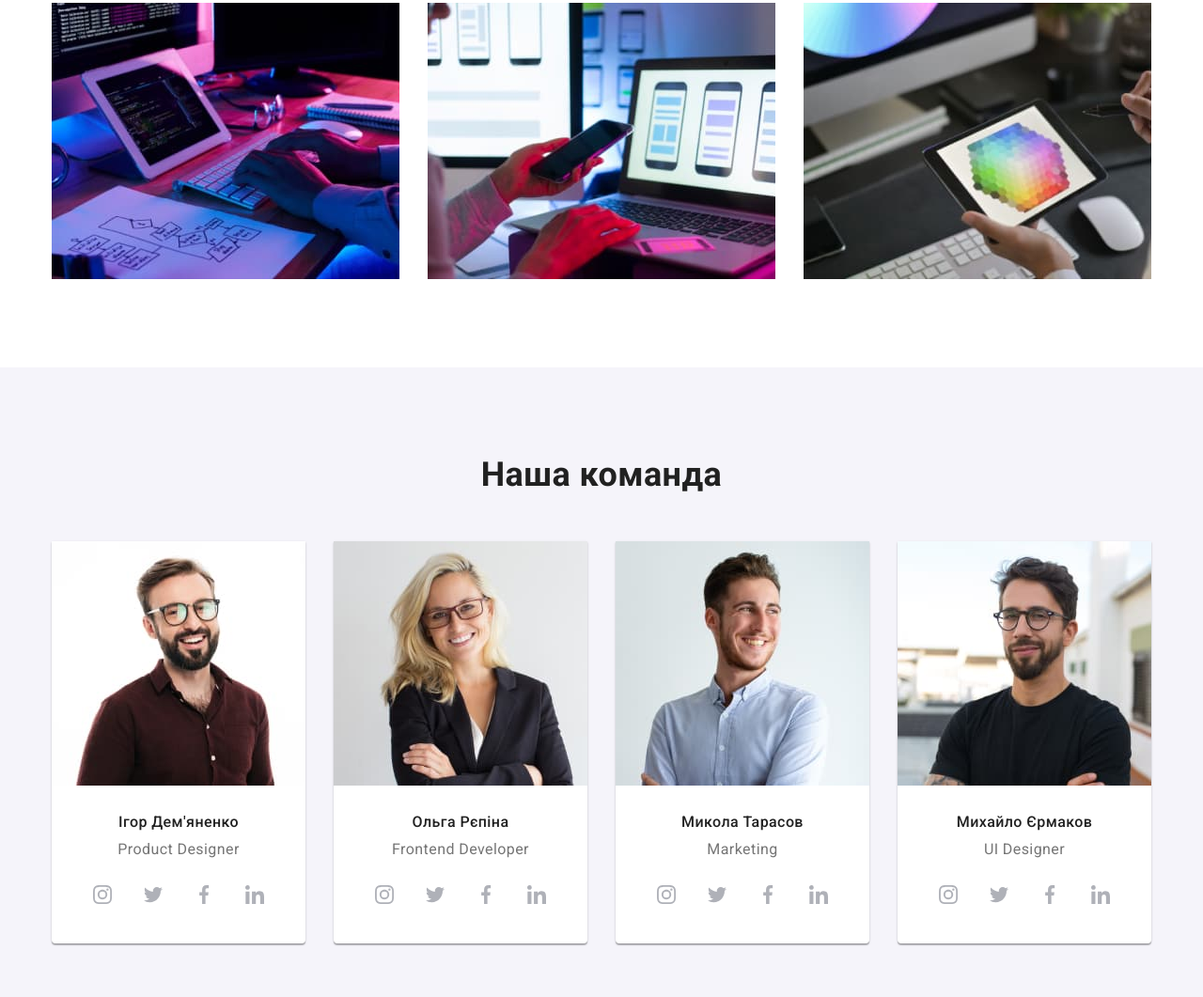
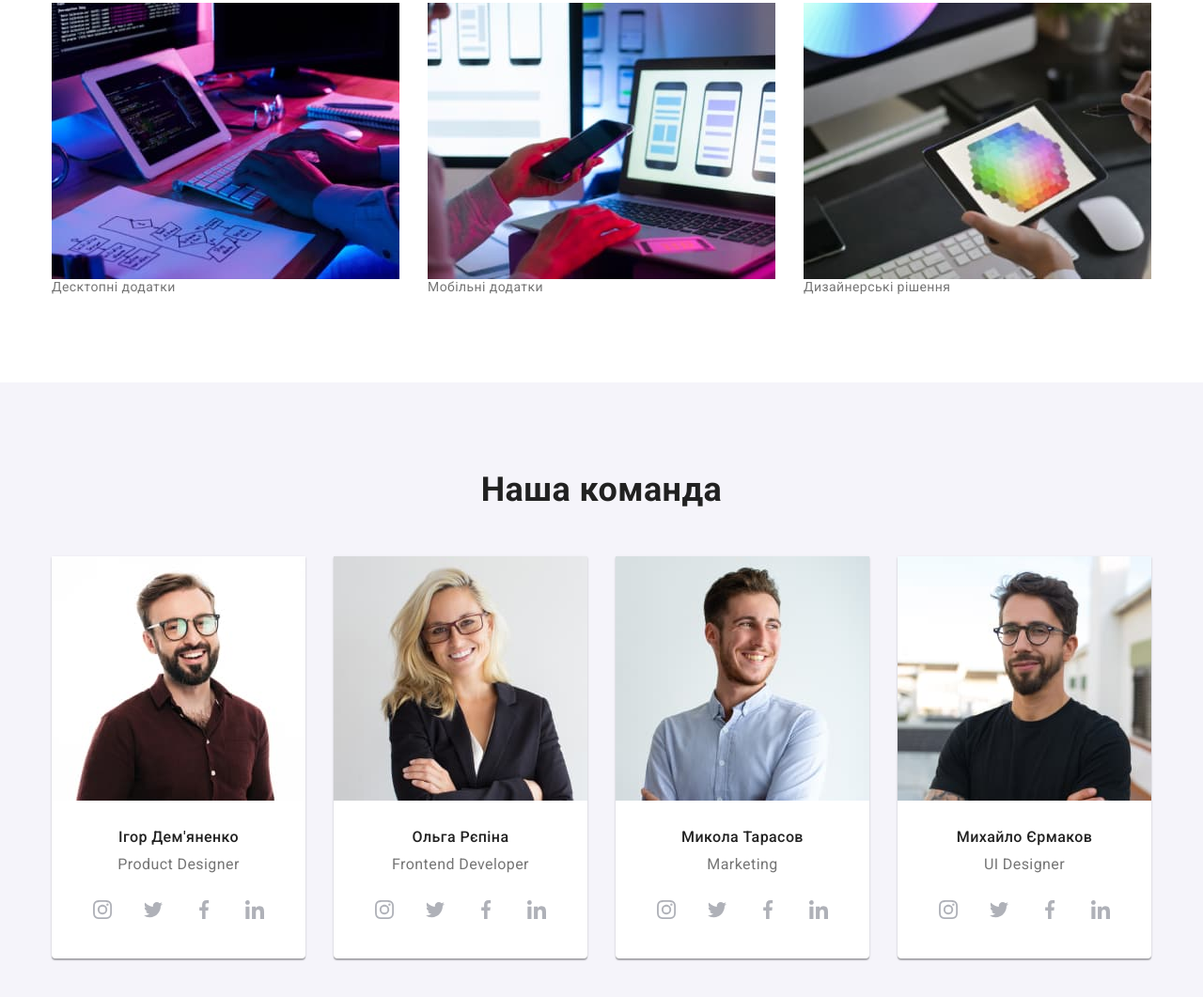
Before and after one commit to alex-vorobiov/goit-markup-hw-05, a plain HTML site: page index.html in a window 1280 px wide. Shown: the part 1206-2267 px from the top of the page at 94% size. Drawn offline with nearby package versions, Linux system fonts and the light colour scheme.

Commit message:
Додає зміни

```diff
--- a/index.html
+++ b/index.html
@@ -35,8 +35,8 @@
         </nav>
         <ul class="contact-list list">
           <li class="contact-item">
-            <a href="mailto:info@devstudio.com" class="nav-contact link"
-              ><div class="contact-box">
+            <a href="mailto:info@devstudio.com" class="nav-contact link">
+              <div class="contact-box">
                 <svg class="contact-icon" width="16" height="12">
                   <use href="./images/icons.svg#icon-envelope"></use>
                 </svg>
@@ -128,6 +128,7 @@
                 width="370"
                 height="294"
               />
+              <div class="works-description"><p class="works-description-text">Десктопні додатки</p></div>
             </li>
             <li class="works-item">
               <img
@@ -136,6 +137,7 @@
                 width="370"
                 height="294"
               />
+              <div class="works-description"><p class="works-description-text">Мобільні додатки</p></div>
             </li>
             <li class="works-item">
               <img
@@ -144,6 +146,7 @@
                 width="370"
                 height="294"
               />
+              <div class="works-description"><p class="works-description-text">Дизайнерські рішення</p></div>
             </li>
           </ul>
         </div>
@@ -309,6 +312,7 @@
           </ul>
         </div>
       </section>
+      <!-- Постійні клієнти -->
       <section class="clients-section section">
         <div class="container">
           <h2 class="clients-title">Постійні клієнти</h2>
```
